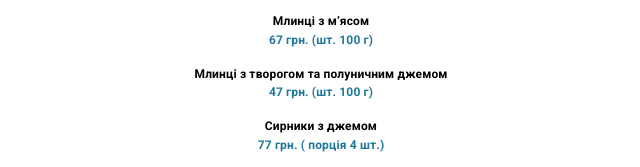
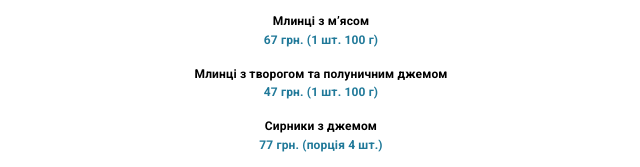
Before and after one commit to SerhiiOli/lazy-kitchen-menu, a plain HTML site: page index.html in a window 1280 px wide. Shown: the part 789-956 px from the top of the page, 319-959 px from the left. Drawn offline with Linux system fonts and the light colour scheme.

Commit message:
Add files via upload

```diff
--- a/index.html
+++ b/index.html
@@ -77,15 +77,15 @@
 								</div>
 								<div class="doggie__item">
 									<div class="doggie__name">Млинці з мʼясом</div>
-									<div class="doggie__price">67 грн. (шт. 100 г)</div>
+									<div class="doggie__price">67 грн. (1 шт. 100 г)</div>
 								</div>
 								<div class="doggie__item">
 									<div class="doggie__name">Млинці з творогом та полуничним джемом</div>
-									<div class="doggie__price">47 грн. (шт. 100 г)</div>
+									<div class="doggie__price">47 грн. (1 шт. 100 г)</div>
 								</div>
 								<div class="doggie__item">
 									<div class="doggie__name">Сирники з джемом</div>
-									<div class="doggie__price">77 грн. ( порція 4 шт.)</div>
+									<div class="doggie__price">77 грн. (порція 4 шт.)</div>
 								</div>
 								<div class="doggie__item">
 									<div class="doggie__name">Смажена цвітна капуста</div>
```
